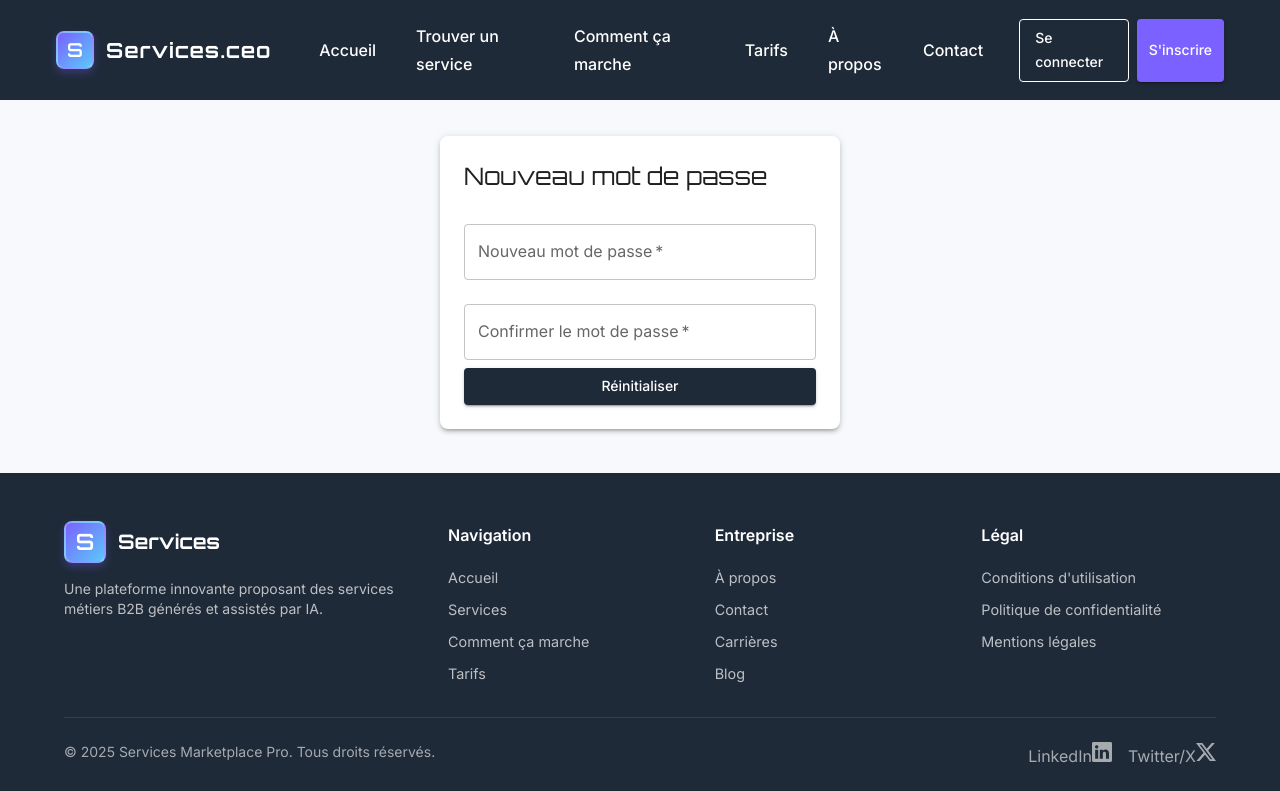
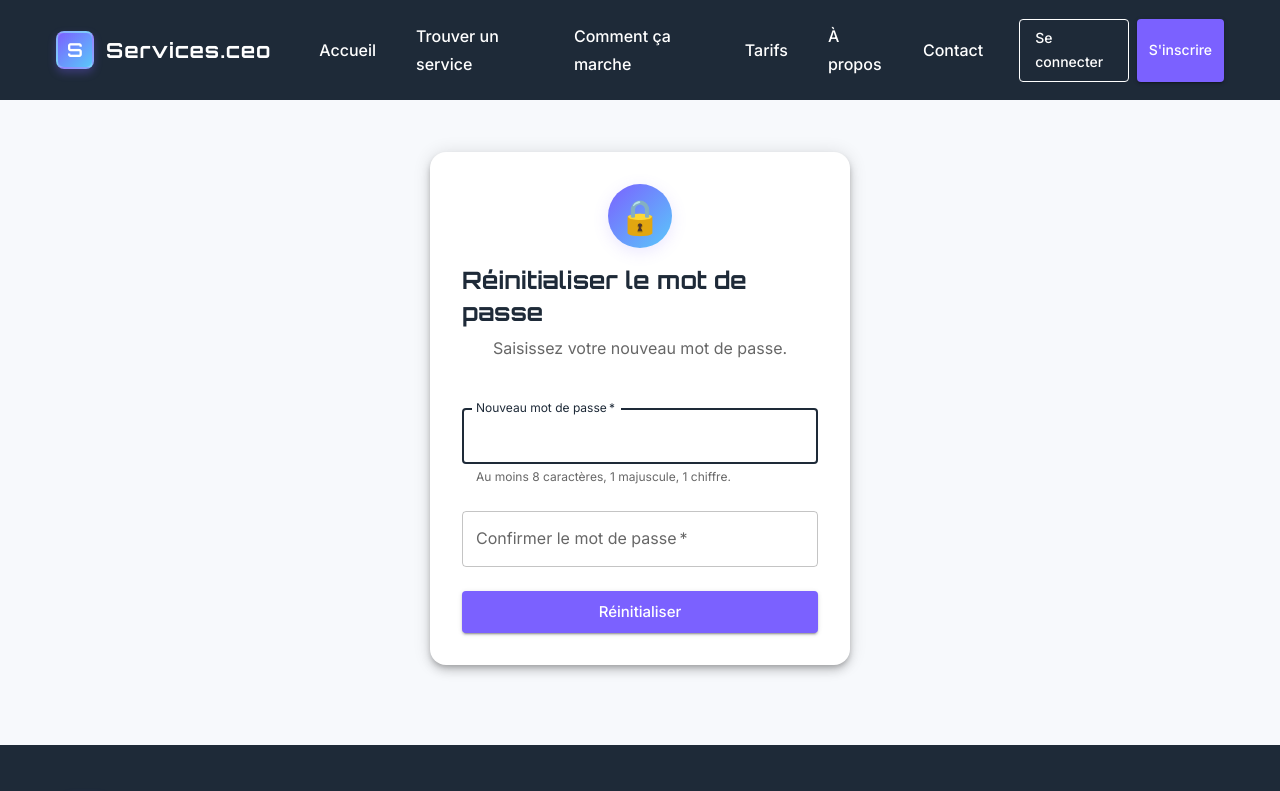
Before and after one commit to Hackathon-Grp-1/services-project-front, a React (Vite) app: page /reset-password-confirm in a window 1280 px wide. Shown: the top 791 px of the page. Built offline with nearby package versions, Linux system fonts and the light colour scheme; some icons are missing.

Commit message:
feat: :sparkles: enhance password reset flow with validation and improved UI for reset confirmation

```diff
--- a/src/api/resetPasswordApi.ts
+++ b/src/api/resetPasswordApi.ts
@@ -2,7 +2,7 @@ import axios from 'axios';
 const API_BASE_URL = import.meta.env.VITE_API_BASE_URL;
 
 export const resetPassword = async (email: string): Promise<any> => {
-  return axios.post(`${API_BASE_URL}/api/v1/users/reset-password`, { email });
+  return axios.post(`${API_BASE_URL}/users/reset-password`, { email });
 };
 
 export const confirmResetPassword = async (token: string, password: string): Promise<any> => {
--- a/src/pages/ForgotPasswordPage.tsx
+++ b/src/pages/ForgotPasswordPage.tsx
@@ -88,12 +88,12 @@ const ForgotPasswordPage: React.FC = () => {
             <span>
               {error}
             </span>
-            {error.includes('aucun compte') && (
+            {error.toLowerCase().includes('aucun compte') && (
               <Button
-                variant="outlined"
+                variant="text"
                 color="secondary"
                 href="/register"
-                sx={{ ml: 2, fontWeight: 600, borderRadius: 2, whiteSpace: 'nowrap' }}
+                sx={{ ml: 2, fontWeight: 600, textDecoration: 'underline', textTransform: 'none', fontSize: '0.85rem', p: 0, minWidth: 0 }}
                 size="small"
               >
                 S'inscrire
--- a/src/pages/RegisterPage.tsx
+++ b/src/pages/RegisterPage.tsx
@@ -94,9 +94,11 @@ const RegisterPage = () => {
       setFieldErrors({ password: true, confirmPassword: true });
       return;
     }
-    // Password strength (exemple simple)
-    if (formData.password.length < 8) {
-      setError("Le mot de passe doit contenir au moins 8 caractères.");
+    // Password strength (règles : min 8 caractères, 1 majuscule, 1 chiffre)
+    if (!/^(?=.*[A-Z])(?=.*\d).{8,}$/.test(formData.password)) {
+      setError(
+        "Le mot de passe doit contenir au moins 8 caractères, 1 majuscule et 1 chiffre."
+      );
       setFieldErrors({ password: true });
       return;
     }
@@ -218,6 +220,7 @@ const RegisterPage = () => {
               value={formData.password}
               onChange={handleChange}
               error={!!fieldErrors.password}
+              helperText="Au moins 8 caractères, 1 majuscule, 1 chiffre."
               InputProps={{
                 endAdornment: (
                   <InputAdornment position="end">
--- a/src/pages/ResetPasswordConfirmPage.tsx
+++ b/src/pages/ResetPasswordConfirmPage.tsx
@@ -2,6 +2,8 @@ import React, { useState } from 'react';
 import { Box, Button, TextField, Typography, Alert } from '@mui/material';
 import { useSearchParams, useNavigate } from 'react-router-dom';
 import { confirmResetPassword } from '../api/resetPasswordApi';
+
+const passwordRules = /^(?=.*[A-Z])(?=.*\d).{8,}$/;
 
 const ResetPasswordConfirmPage: React.FC = () => {
   const [searchParams] = useSearchParams();
@@ -18,6 +20,14 @@ const ResetPasswordConfirmPage: React.FC = () => {
     e.preventDefault();
     setError('');
     setSuccess('');
+    if (!password) {
+      setError('Veuillez saisir un nouveau mot de passe.');
+      return;
+    }
+    if (!passwordRules.test(password)) {
+      setError('Le mot de passe doit contenir au moins 8 caractères, 1 majuscule et 1 chiffre.');
+      return;
+    }
     if (password !== confirmPassword) {
       setError('Les mots de passe ne correspondent pas.');
       return;
@@ -25,18 +35,45 @@ const ResetPasswordConfirmPage: React.FC = () => {
     setLoading(true);
     try {
       await confirmResetPassword(token, password);
-      setSuccess('Mot de passe réinitialisé avec succès.');
+      setSuccess('Votre mot de passe a bien été réinitialisé. Vous pouvez maintenant vous connecter.');
       setTimeout(() => navigate('/login'), 2000);
     } catch (err: any) {
+      if (err?.response?.data?.message) {
+        setError(err.response.data.message);
+      } else {
         setError("Erreur lors de la réinitialisation. Lien invalide ou expiré.");
+      }
     } finally {
       setLoading(false);
     }
   };
 
   return (
-    <Box maxWidth={400} mx="auto" mt={8} p={3} boxShadow={3} borderRadius={2} bgcolor="background.paper">
-      <Typography variant="h5" mb={2}>Nouveau mot de passe</Typography>
+    <Box maxWidth={420} mx="auto" mt={10} p={0} mb={10}>
+      <Box boxShadow={6} borderRadius={4} bgcolor="background.paper" p={4}>
+        <Box display="flex" flexDirection="column" alignItems="center" mb={2}>
+          <Box
+            sx={{
+              background: 'linear-gradient(135deg, #7B61FF 0%, #5AC8FA 100%)',
+              borderRadius: '50%',
+              width: 64,
+              height: 64,
+              display: 'flex',
+              alignItems: 'center',
+              justifyContent: 'center',
+              mb: 2,
+              boxShadow: '0 4px 16px rgba(123, 97, 255, 0.15)'
+            }}
+          >
+            <Typography variant="h4" color="white" fontWeight={700}>🔒</Typography>
+          </Box>
+          <Typography variant="h5" fontWeight={700} mb={1} color="primary.main">
+            Réinitialiser le mot de passe
+          </Typography>
+          <Typography variant="body1" color="text.secondary" align="center" mb={2}>
+            Saisissez votre nouveau mot de passe.
+          </Typography>
+        </Box>
         <form onSubmit={handleSubmit}>
           <TextField
             label="Nouveau mot de passe"
@@ -46,6 +83,9 @@ const ResetPasswordConfirmPage: React.FC = () => {
             fullWidth
             required
             margin="normal"
+            size="medium"
+            autoFocus
+            helperText="Au moins 8 caractères, 1 majuscule, 1 chiffre."
           />
           <TextField
             label="Confirmer le mot de passe"
@@ -55,13 +95,15 @@ const ResetPasswordConfirmPage: React.FC = () => {
             fullWidth
             required
             margin="normal"
+            size="medium"
           />
-        <Button type="submit" variant="contained" color="primary" fullWidth disabled={loading}>
-          Réinitialiser
+          <Button type="submit" variant="contained" color="secondary" fullWidth size="large" sx={{ mt: 2 }} disabled={loading}>
+            {loading ? 'Réinitialisation...' : 'Réinitialiser'}
           </Button>
         </form>
-      {success && <Alert severity="success" sx={{ mt: 2 }}>{success}</Alert>}
-      {error && <Alert severity="error" sx={{ mt: 2 }}>{error}</Alert>}
+        {success && <Alert severity="success" sx={{ mt: 3 }}>{success}</Alert>}
+        {error && <Alert severity="error" sx={{ mt: 3 }}>{error}</Alert>}
+      </Box>
     </Box>
   );
 };
```
Lines whose indentation alone changed are shown as unchanged.
